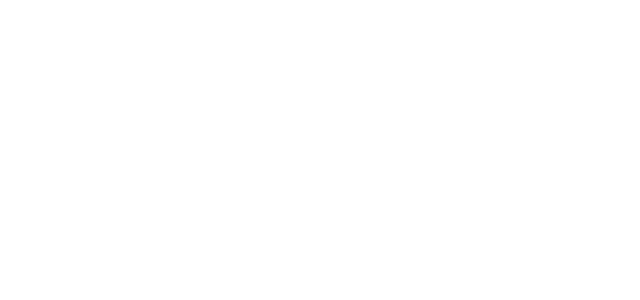
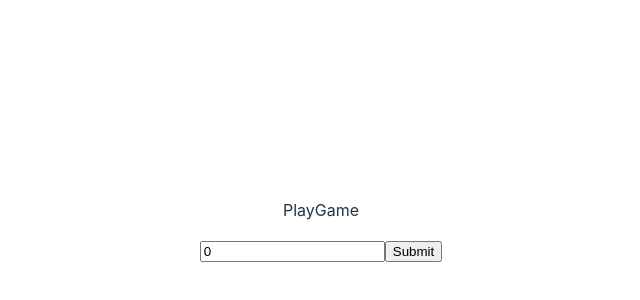
Before and after one commit to PetkoPopov/exam21.10.2023, a React (Vite) app: page /play-game in a window 1280 px wide. Before the commit this address had no page. Shown: the part 178-478 px from the top of the page, without its empty margins (319-959 px from the left). Built offline with nearby package versions, Linux system fonts and the light colour scheme.

Commit message:
create table

```diff
--- a/src/App.jsx
+++ b/src/App.jsx
@@ -1,13 +1,13 @@
 import { BrowserRouter, Route, Router, Routes } from 'react-router-dom'
-
 import './App.css'
 import { Home } from "./components/Home"
 import Users from "./components/Users"
 import Login from './components/Login'
 import { Logout } from './components/Logout'
 import { Register } from './components/register/Register'
-
-
+import { PlayGame } from './components/game/PlayGame'
+import { Game } from './components/game/Game'
+import { Table } from './components/table/Table'
 function App() {
 
 
@@ -20,7 +20,8 @@ function App() {
           <Route path='/login' element={<Login />} />
           <Route path='/logout' element={<Logout />} />
           <Route path='/register' element={<Register />} />
-
+          <Route path='/play-game' element={<PlayGame />} />
+          <Route path='/table/:number' element={<Table />} />
         </Routes>
       </BrowserRouter>
     </>
--- a/src/components/Login.jsx
+++ b/src/components/Login.jsx
@@ -1,30 +1,23 @@
 import { login as userLogin } from "../service/users"
 import NavBar from "./NavBar"
 import { useEffect, useState } from "react"
-
+import { useNavigate } from "react-router-dom"
 const Login = () => {
 
     const [username, setUsername] = useState('')
     const [password, setPassword] = useState('')
-    const [email,setEmail] =useState('')
-    const [allUsers, setAllUsers] = useState([])
-    useEffect(
-        () => {
-            fetch('http://localhost:3030/data/users')
-                .then(res => res.json())
-                .then(data => setAllUsers(data))
-                .catch(() => { })
-        }, []
-    )
+    const [email, setEmail] = useState('')
+    const nav = useNavigate()
 
     const submitHandler = async (event) => {
         event.preventDefault()
-        userLogin({ username,email, password })
+        userLogin({ username, email, password })
+        nav('/')
     }
 
     function usernameHandler(e) { setUsername(e.target.value) }
     function passwordHandler(e) { setPassword(e.target.value) }
-    const emailHandler=(e)=>     {setEmail(e.target.value)}
+    const emailHandler = (e) => { setEmail(e.target.value) }
     return (
         <div>
             <NavBar />
@@ -36,7 +29,7 @@ const Login = () => {
                 Email
                 <input type="text" name="email" value={email} onChange={emailHandler} />
                 Password
-                <input type="password"  name="password" value={password} onChange={passwordHandler} />
+                <input type="password" name="password" value={password} onChange={passwordHandler} />
                 <p>
                     <input type="submit" />
                 </p>
--- /dev/null
+++ b/src/components/game/Game.jsx
@@ -0,0 +1,9 @@
+import '../table/table.css'
+export const Game=({params})=>{
+
+       return (
+        <>
+        <button>click</button>
+        </>
+    )
+}
--- /dev/null
+++ b/src/components/game/PlayGame.jsx
@@ -0,0 +1,24 @@
+import { useState } from "react"
+
+import '../table/table.css'
+import { useNavigate } from "react-router-dom"
+
+export const PlayGame = () => {
+    const [number, setNum] = useState(0)
+    const nav = useNavigate()
+    function submitHandler(e) {
+        e.preventDefault()
+        setNum(0)
+        nav(`/table/${number}`)
+    }
+    return (
+        <>
+            <p>PlayGame</p>
+
+            <form>
+                <input type="number" name="number" value={number} onChange={e => setNum(e.target.value)} />
+                <input type="submit" onClick={submitHandler} />
+            </form>
+        </>
+    )
+}
--- /dev/null
+++ b/src/components/game/colors.js
@@ -0,0 +1,16 @@
+const colors = {
+    1: 'yellow',
+    2: 'green',
+    3: 'red',
+    4: 'blue',
+    5: 'black',
+    6: 'darckolivegreen',
+    7: 'purple',
+    8: 'tomato',
+    9: 'violete',
+    10: 'chartreuse',
+    11: 'chokolade',
+    12: 'orange',
+    13: 'grey'
+}
+export default colors
--- /dev/null
+++ b/src/components/game/createTr.js
@@ -0,0 +1,12 @@
+const createTr=(num)=>{
+let arr =[]
+for (let index = 0; index < num; index++) {
+    let obj=[]
+    for(let i =0 ;i<num ;i++){
+        obj[i]=(index+1)+""+(i+1)
+    }
+    arr.push(obj)
+}
+return arr
+}
+export default createTr
--- a/src/components/register/Register.jsx
+++ b/src/components/register/Register.jsx
@@ -1,8 +1,8 @@
 import { useState } from "react"
-
+import { useNavigate } from "react-router-dom"
 import NavBar from "../NavBar"
 import { register as userRegister } from '../../service/users'
-import './form.css'
+
 
 
 export const Register = () => {
@@ -10,15 +10,15 @@ export const Register = () => {
     const [email, setEmail] = useState('')
     const [password, setPassword] = useState('')
     const [repeatPassword, setRepeatPassword] = useState('')
-
+    const nav = useNavigate()
     function submitHandler(e) {
 
         e.preventDefault()
         // console.log(username , email ,password ,repeatPassword);
 
-        const users = userRegister({ username, email, password, repeatPassword })
-        // setUsername('');setEmail('');setPassword('');setRepeatPassword('')
-
+         userRegister({ username, email, password, repeatPassword })
+        setUsername('');setEmail('');setPassword('');setRepeatPassword('')
+        nav('/login')
     }
 
 
--- /dev/null
+++ b/src/components/table/Table.jsx
@@ -0,0 +1,20 @@
+import { useNavigate, useParams } from "react-router-dom"
+import { Tr } from "./Tr"
+import './table.css'
+
+export const Table = () => {
+    const nav = useNavigate()
+    function clickHandler() {
+      nav(`/table/${n.number}`)
+    }
+    const n = useParams()
+
+    return (
+        <>
+            <table>
+                <Tr num={n.number} />
+            </table>
+            <button type="buton" onClick={clickHandler}>NewGame</button>
+        </>
+    )
+}
--- /dev/null
+++ b/src/components/table/Td.jsx
@@ -0,0 +1,16 @@
+export const Td = (prop) => {
+
+    return (
+        <>
+        {
+            prop.col.map(e=>{
+                return(
+                    <td key={e.key}>{e}</td>
+                    )
+                })
+            }
+            </>
+
+    )
+
+}
--- /dev/null
+++ b/src/components/table/Tr.jsx
@@ -0,0 +1,21 @@
+import {Td} from './Td'
+import createTr from '../game/createTr.js'
+
+export const Tr = (prop) => {
+
+    const arr = createTr(prop.num);
+    return (
+<>
+        {
+            arr.map((e) => {
+                return (
+                    <tr>
+                        <Td col={e} />
+                    </tr>
+                )
+            })
+        }
+        </>
+    )
+
+}
--- /dev/null
+++ b/src/components/table/table.css
@@ -0,0 +1,10 @@
+td {
+    background-color:green;
+    border:"sold green 3px"
+}
+table{
+    border:"solid black 4px";
+}
+button{
+    background-color:aqua
+}
--- a/src/service/users.js
+++ b/src/service/users.js
@@ -16,12 +16,11 @@ export const register = async ( /*{username, email, password, repeatPassword }*/
 
 export const login = async (userData) => {
 
-    const user =  await fetch('http://localhost:3030/data/users/login', {
+    const token = localStorage.getItem('accessToken');
+
+     await fetch('http://localhost:3030/data/users/login', {
         method:"POST",
         body:JSON.stringify(userData),
-
-    } )
-
-    console.log(user);
-
+        'X-Authorization': token
+        }).then(u=>console.log(u.email))
 }
```
